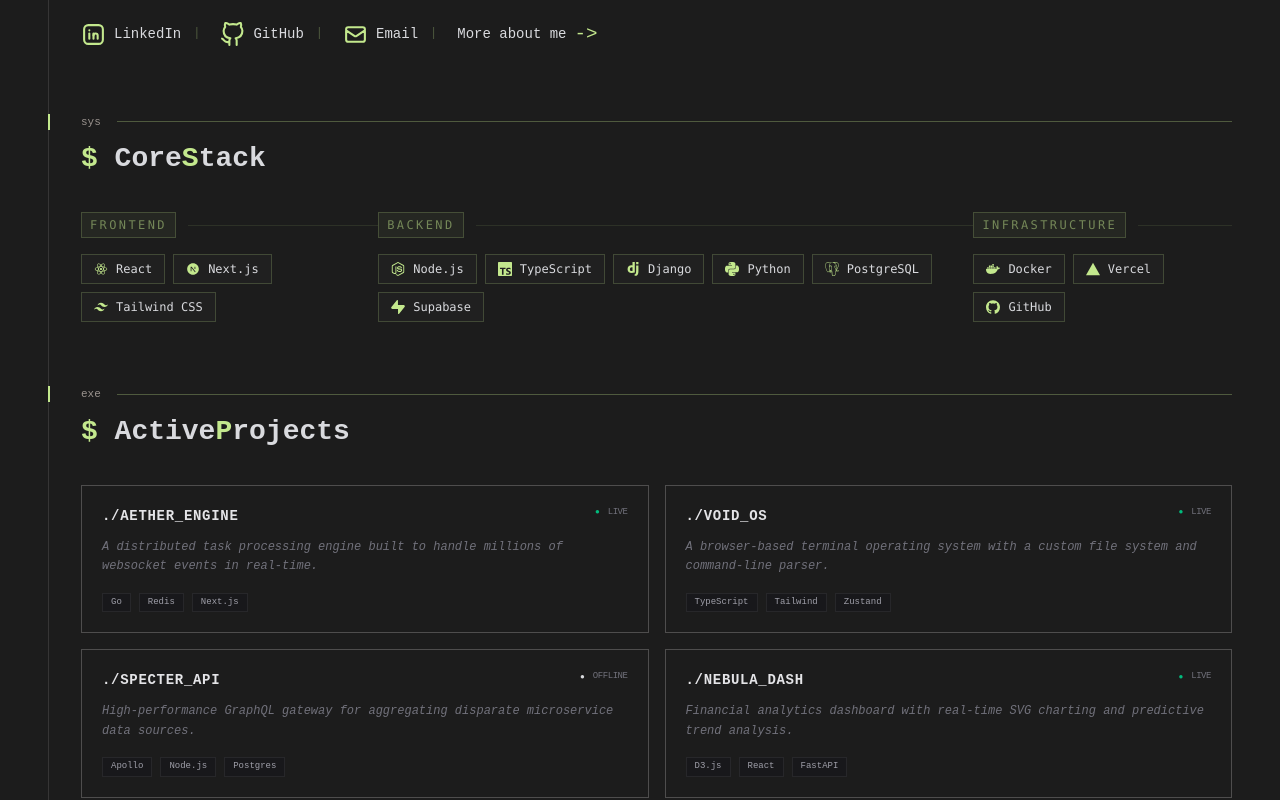
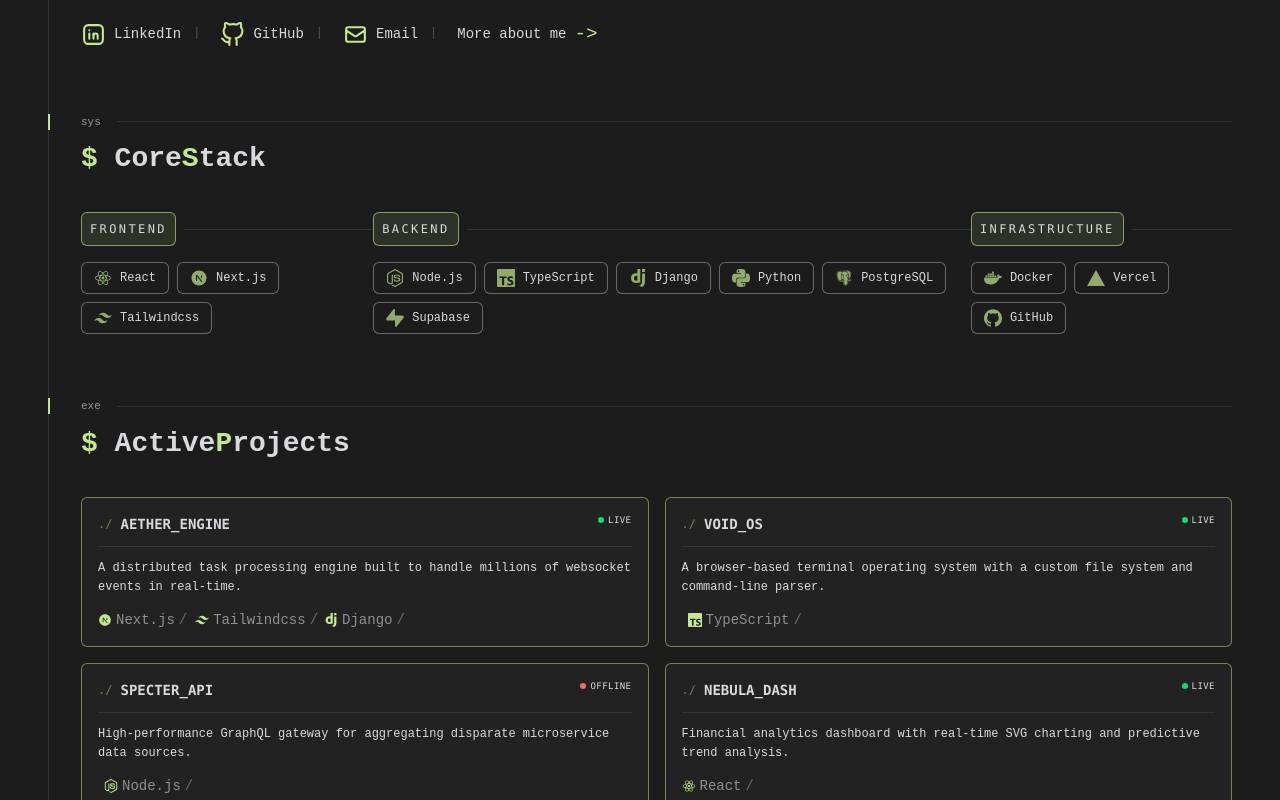
Before and after one commit to dluksa20/ddev, a Next.js app: page / in a window 1280 px wide. Shown: the part 500-1300 px from the top of the page. Built offline with nearby package versions, Linux system fonts and the light colour scheme.

Commit message:
styled skills section

```diff
--- a/app/page.tsx
+++ b/app/page.tsx
@@ -7,6 +7,7 @@
 import Link from 'next/link';
 import { DiVim } from 'react-icons/di';
 import SkillCard from '@/components/SkillCard';
+import SkillBox from '@/components/ui/SkillBox';
 
 const Page = () => {
   return (
@@ -35,14 +36,14 @@
                 </h1>
             }
           >
-            <p className="text-xl font-display leading-9 text-fg-base">
+            <p className="text-xl font-display leading-9 text-fg-base ">
               Junior <span className='text-accent underline underline-offset-5'>Full-Stack</span> Developer crafting performance-optimized web experiences.
               My current companions <span className='text-accent underline underline-offset-5'>Next.js</span> for responsive,
               SEO-friendly frontends and <span className='text-accent underline underline-offset-5'>Django</span> for scalable API architectures.
               Always learning, always shipping
 
             </p>
-            <div className='flex mt-10 gap-4 items-center'>
+            <div className='flex mt-10 gap-4 items-center '>
               {
                 SOCIALS.map(({ title, icon: Icon }) => (
                   <Link key={title} href='/' className='flex items-center gap-2 '>
@@ -70,7 +71,7 @@
             <div className='flex justify-between'>
               {
                 SKILLS.map(({section, skills}) => (
-                  <SkillCard key={section} title={section} skills={skills} />
+                  <SkillCard key={section} title={section} skills={skills} skillsArray={['React']} />
                 ))
               }
             </div>
@@ -118,6 +119,7 @@
                 <AccentSwitcher />
               </div>
             </div>
+            <SkillBox />
           </TerminalSection>
 
         </div>
--- a/components/ProjectCard.tsx
+++ b/components/ProjectCard.tsx
@@ -1,25 +1,59 @@
+import { SKILLS } from '@/lib/constants';
 import React from 'react'
+import SkillCard from './SkillCard';
 
-const ProjectCard = ({ name, tech, status, desc }: any) => (
-  <div className="border border-border/60 p-5 hover:border-accent/40 hover:bg-zinc-900/30 transition-all group/card">
-    <div className="flex justify-between items-start mb-3">
-      <h3 className="text-sm font-bold text-zinc-200 tracking-wider">./{name}</h3>
-      <div className="flex items-center gap-2">
-        <span className={`text-[8px] ${status === 'LIVE' ? 'text-emerald-500' : 'text-fg-base'}`}>●</span>
-        <span className="text-[9px] text-zinc-500 tracking-tighter">{status}</span>
+type ProjectCardProps = {
+  name: string;
+  tech: string[];
+  status: 'LIVE' | 'OFFLINE' | 'MAINTENANCE';
+  desc: string;
+}
+
+const ProjectCard = ({ name, tech, status, desc }: ProjectCardProps) => {
+  return (
+    <div className="bg-surface-elevated/70 rounded-md border border-accent/50 p-4 hover:border-accent/30 hover:bg-surface-elevated/30 transition-all duration-300">
+      {/* Header */}
+      <div className="flex items-start justify-between mb-3 pb-2 border-b border-accent/10">
+        <div>
+          <div className="flex items-center gap-2 mb-1">
+            <span className="text-accent/50 text-xs font-mono">./</span>
+            <h3 className="text-sm font-semibold text-text/85 font-mono">
+              {name}
+            </h3>
+          </div>
+        </div>
+
+        <div className="flex items-center gap-1">
+          <span className={`w-1.5 h-1.5 rounded-full ${
+            status === 'LIVE' ? 'bg-green-400' :
+            status === 'MAINTENANCE' ? 'bg-yellow-400' :
+            'bg-red-400'
+          }`} />
+          <span className="text-[9px] uppercase tracking-wider text-text/40 font-mono">
+            {status}
+          </span>
+        </div>
+      </div>
+
+      {/* Description */}
+      <p className="text-xs text-text/60 leading-relaxed mb-3">
+        {desc}
+      </p>
+
+      {/* Tech tags */}
+      <div className="flex flex-wrap gap-1.5">
+        {
+          SKILLS.map(({skills}) => (
+            <div>
+              {
+                <SkillCard filter={true} skills={skills} skillsArray={tech}/>
+              }
+            </div>
+          ))
+        }
       </div>
     </div>
-    <p className="text-xs text-zinc-500 mb-4 leading-relaxed italic">
-      {desc}
-    </p>
-    <div className="flex gap-2 flex-wrap">
-      {tech.map((t: string) => (
-        <span key={t} className="text-[9px] px-2 py-0.5 bg-zinc-900 text-zinc-400 border border-zinc-800 group-hover/card:border-accent/20">
-          {t}
-        </span>
-      ))}
-    </div>
-  </div>
-);
+  );
+};
 
-export default ProjectCard
+export default ProjectCard;
--- a/components/SkillCard.tsx
+++ b/components/SkillCard.tsx
@@ -1,34 +1,56 @@
-import React from 'react';
 import { IconType } from 'react-icons';
 
 type CardProps = {
-  title: string;
+    title?: string;
     skills: { title: string; icon: IconType }[];
+    filter?: boolean,
+    skillsArray?: string[]
+
 };
 
-const SkillCard = ({ title, skills }: CardProps) => {
+const SkillCard = ({ title, skills, skillsArray, filter = false }: CardProps) => {
+
+    const filteredSkills = skills
+        .filter(skill => skillsArray?.includes(skill.title))
+
     return (
-    <div className="space-y-4">
+        <div className="space-y-4 font-display">
             {/* Minimal header */}
-      <div className="flex items-center gap-3">
-        <span className="text-accent/50 text-xs font-mono uppercase tracking-[0.2em] px-2 py-1 border border-accent/20 bg-accent/5">
+            {
+                !filter ? (
+                    <>
+                        <div className="flex items-center gap-2">
+                            <span className=" rounded-md text-fg-base text-xs border border-accent/60 font-mono uppercase tracking-[0.2em] p-2 bg-accent/10">
                                 {title}
                             </span>
-        <div className="h-px flex-1 bg-accent/10" />
+                            <div className="h-px flex-1 bg-border/30" />
                         </div>
-
-      {/* Skills as inline badges */}
                         <div className="flex flex-wrap gap-2">
                             {skills.map(({ title: skillTitle, icon: Icon }) => (
                                 <div
                                     key={skillTitle}
-            className="flex items-center gap-2 px-3 py-1.5 bg-surface-elevated/40 border border-accent/20 text-xs text-text/70 hover:bg-accent/10 hover:border-accent/40 hover:text-accent transition-all font-mono"
+                                    className="flex rounded-md items-center gap-2 px-3 py-1.5 bg-surface-base border border-fg-base/40 text-xs text-text/70 hover:bg-accent/5 hover:border-accent/40 hover:text-accent transition-all"
                                 >
-            <Icon className="text-sm text-accent/60" />
-            <span>{skillTitle}</span>
+                                    <Icon className="text-lg fill-accent/70" />
+                                    <span className='text-fg-base'>{skillTitle}</span>
                                 </div>
                             ))}
                         </div>
+                    </>
+                ) : (
+                    <div className="flex flex-wrap gap-2">
+                        {
+                            filteredSkills.map(({ title, icon: Icon }) => (
+                                <div className='flex rounded-md items-center gap-1 text-sm text-fg-base/60 '>
+                                    <Icon className="fill-acent/20" />
+                                    {title}
+                                    <span className='text-fg-base/40'>/</span>
+                                </div>
+                            ))
+                        }
+                    </div>
+                )
+            }
         </div>
     );
 };
--- a/components/TerminalSection.tsx
+++ b/components/TerminalSection.tsx
@@ -7,7 +7,7 @@
     <div className="mb-8">
       <div className="flex items-center gap-4 mb-2">
         <span className="text-[11px] text-fg-muted/80 font-light">{label}</span>
-        <div className="h-px flex-1 bg-accent/30" />
+        <div className="h-px flex-1 bg-accent/10" />
       </div>
       <div className="font-bold text-fg-base">
         {title}
--- /dev/null
+++ b/components/ui/SkillBox.tsx
@@ -0,0 +1,31 @@
+import React from 'react'
+import { IconType } from 'react-icons'
+import { SKILLS } from '@/lib/constants'
+import SkillCard from '@/components/SkillCard';
+import { log } from 'console';
+
+
+
+const SkillBox = () => {
+
+    const skillsToShow = ['React', 'Next.js', 'TypeScript', 'Docker'];
+
+    const filteredSkills = SKILLS
+        .flatMap(section => section.skills)
+        .filter(skill => skillsToShow.includes(skill.title))
+
+    return (
+        <div>
+            {
+                filteredSkills.map((skill) => (
+                    <div>
+                        {skill.title}
+                    </div>
+                ))
+            }
+        </div>
+
+    )
+}
+
+export default SkillBox
--- a/lib/constants.ts
+++ b/lib/constants.ts
@@ -45,7 +45,7 @@
         name: "AETHER_ENGINE",
         status: "LIVE",
         description: "A distributed task processing engine built to handle millions of websocket events in real-time.",
-        technologies: ['Go', 'Redis', 'Next.js'],
+        technologies: ['Tailwindcss', 'Django', 'Next.js'],
     },
     {
         id: 2026 - 2,
@@ -73,6 +73,7 @@
 
 import { RiNextjsFill, RiTailwindCssFill, RiReactjsFill } from "react-icons/ri";
 import { SiTypescript, SiNodedotjs, SiDjango,SiPython, SiPostgresql, SiSupabase, SiDocker, SiVercel, SiGithub } from "react-icons/si";
+import { BiLogoPostgresql } from "react-icons/bi";
 
 
 export const SKILLS: {
@@ -91,7 +92,7 @@
                 icon: RiNextjsFill,
             },
             {
-                title: 'Tailwind CSS',
+                title: 'Tailwindcss',
                 icon: RiTailwindCssFill,
             }
         ]
@@ -117,7 +118,7 @@
             },
             {
                 title: 'PostgreSQL',
-                icon: SiPostgresql,
+                icon: BiLogoPostgresql,
             },
             {
                 title: 'Supabase',
```
Lines whose indentation alone changed are shown as unchanged.
